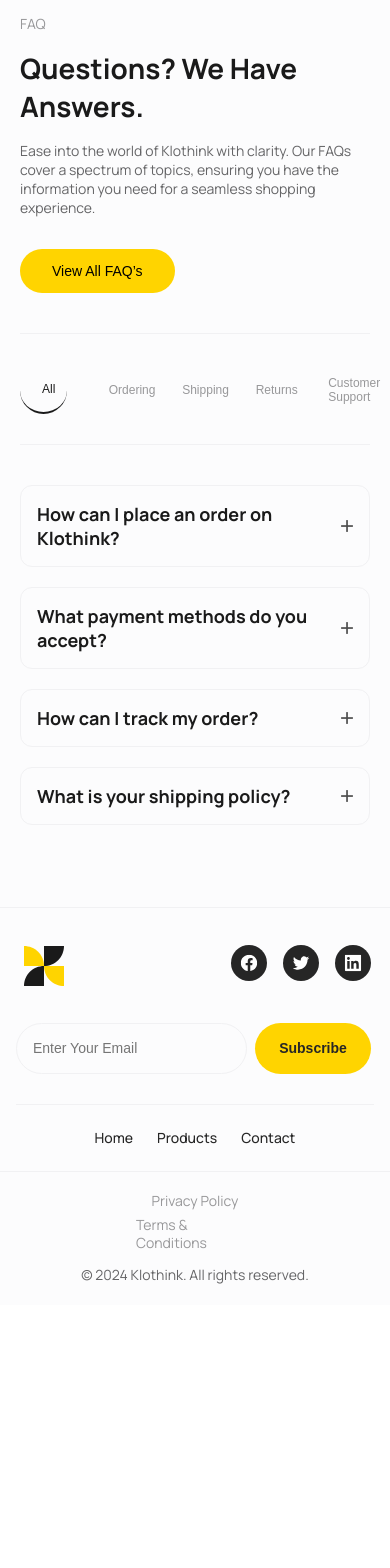
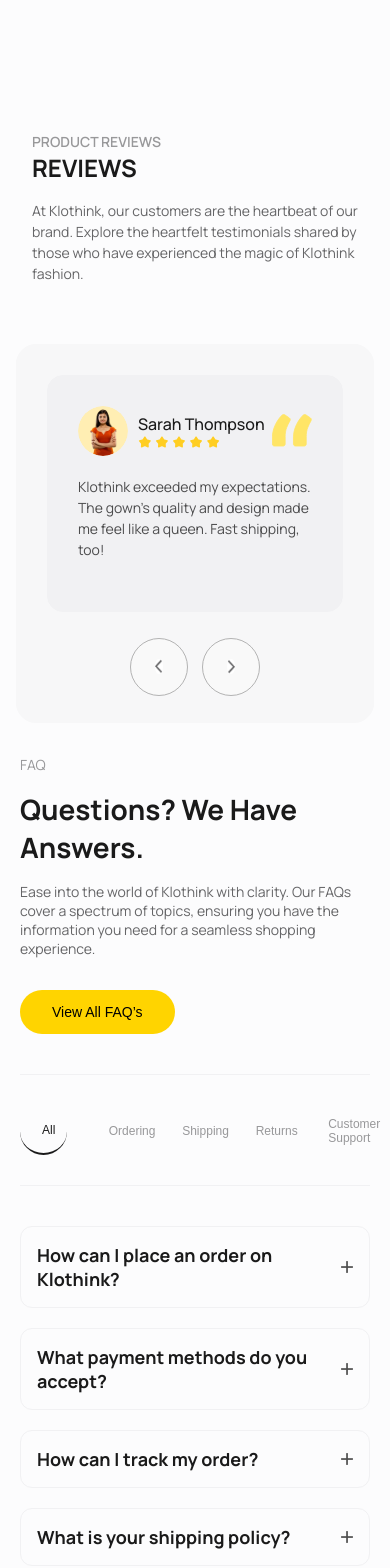
Before and after one commit to fadisafwat/frontend-v9-finalproject-x5, a React (Vite) app: page /products in a window 390 px wide. Shown: the part 1280-2848 px from the top of the page. Before the commit the page ends 2585 px from the top, so only its background shows below. Built offline with nearby package versions, Linux system fonts and the light colour scheme; a web font is replaced by a local one.

Commit message:
Fadi - Adding ProductReview Section

```diff
--- a/src/components/CustomersLove/CustomersLove.css
+++ b/src/components/CustomersLove/CustomersLove.css
@@ -24,7 +24,7 @@
 
             .ib-small-text {
                 padding-left: 21px;
-                max-width: 128px;
+                max-width: 200px;
                 height: 25px;
                 color: #98989A;
                 font-weight: 600;
@@ -77,7 +77,7 @@
 
                 .ib-small-text {
                     padding-left: 14px;
-                    max-width: 99px;
+                    max-width: 195px;
                     height: 19px;
                 }
             }
@@ -123,7 +123,7 @@
 
                 .ib-small-text {
                     padding-left: 0px;
-                    max-width: 99px;
+                    max-width: 195px;
                     height: 19px;
                     font-size: 14px;
                 }
--- /dev/null
+++ b/src/components/CustomersLove/ProductReviews.jsx
@@ -0,0 +1,18 @@
+import './CustomersLove.css'
+const ProductReviews = () => {
+    return (
+        <div className="ib-customers-love">
+            <div className="ib-container-items">
+                <div className="ib-title-container">
+                    <h1>REVIEWS</h1>
+                    <p className="ib-small-text">PRODUCT REVIEWS</p>
+                </div>
+                <p className="ib-description">
+                    At Klothink, our customers are the heartbeat of our brand. Explore the heartfelt testimonials shared by those who have experienced the magic of Klothink fashion.
+                </p>
+            </div>
+        </div>
+    )
+}
+
+export default ProductReviews
--- a/src/components/Footer/Footer.css
+++ b/src/components/Footer/Footer.css
@@ -1,21 +1,25 @@
 .ib-footer {
     display: flex;
     flex-direction: column;
-    margin-top: 50px;
+    margin-top: 150px;
 
     .ib-top-footer {
         display: flex;
         border-width: 1px 0px 1px 0px;
         border-style: solid;
         border-color: #F1F1F3;
+        padding-left: 162px;
+        padding-right: 162px;
+
+
     }
 
     .ib-left-top-footer {
         padding-right: 80px;
         padding-top: 80px;
         padding-bottom: 80px;
-        padding-left: 162px;
         margin: 0px;
+        width: 29.17vw;
     }
 
     .ib-logo-hiddenitm {
@@ -47,6 +51,7 @@
         .ib_user_email {
             padding-top: 16px;
             padding-bottom: 16px;
+            width: 16.82vw;
             padding-left: 20px;
             margin-right: 10px;
             border-radius: 32px;
@@ -78,11 +83,10 @@
 
     .ib-right-top-footer {
         display: flex;
-        justify-content: flex-start;
-        padding-left: 80px;
-        padding-top: 80px;
-        padding-bottom: 80px;
-        padding-right: 162px;
+        justify-content: flex-end;
+        justify-content: space-between;
+        padding: 80px 0px 80px 80px;
+        width: 54vw;
         border-left: 1px solid #F1F1F3;
         gap: 50px;
 
@@ -91,9 +95,14 @@
         }
 
         .ib-links {
-            max-width: 12.56vw;
+            width: 12.55vw;
 
         }
+
+        .ib-small-link {
+            width: 4.22vw;
+        }
+
 
         h3 {
             padding-bottom: 24px;
@@ -181,10 +190,26 @@
 @media screen and (max-width:1440px) {
 
     .ib-footer {
+        display: flex;
+        flex-direction: column;
+        margin-top: 100px;
+
+        .ib-top-footer {
+            display: flex;
+            width: 100vw;
+            padding-left: 80px;
+            padding-right: 80px;
+
+
+        }
+
 
         .ib-left-top-footer {
-            padding-left: 80px;
-
+            padding-right: 80px;
+            padding-top: 80px;
+            padding-bottom: 80px;
+            margin: 0px;
+            width: 30.21;
         }
 
         .ib-logo-hiddenitm {
@@ -193,7 +218,6 @@
             .ib-shop-logo {
                 padding: 6px;
                 max-width: 60px;
-                margin-right: 295px;
 
                 .ib-shop-logo-img {
                     max-width: 48px;
@@ -206,11 +230,11 @@
         .ib-email-sub-btn {
             .ib_user_email {
                 padding-top: 14px;
-                padding-right: 109px;
                 padding-bottom: 14px;
                 padding-left: 16px;
                 margin-right: 8px;
                 font-size: 14px;
+                width: 16.042vw;
 
             }
 
@@ -226,16 +250,18 @@
         .ib-right-top-footer {
             display: flex;
             justify-content: flex-end;
-            padding-left: 60px;
-            padding-top: 60px;
-            padding-bottom: 60px;
-            padding-right: 80px;
+            justify-content: space-between;
+            padding: 60px 0px 60px 60px;
+            width: 59.5vw;
+            gap: 40px;
 
             .ib-links {
-                padding-right: 45px;
+                width: 13.565vw;
             }
 
-
+            .ib-small-link {
+                width: 6.07vw;
+            }
 
             p {
                 padding-bottom: 14px;
@@ -295,26 +321,38 @@
 
 }
 
+
 @media screen and (max-width:992px) {
 
 
     .ib-footer {
         display: flex;
         flex-direction: column;
+        margin-top: 80px;
 
         .ib-top-footer {
             display: flex;
             flex-direction: column;
             border-top: 1px solid #F1F1F3;
             border-bottom: 0px;
+            padding-right: 19px;
+            padding-left: 19px;
+            padding-top: 30px;
+            padding-bottom: 0px;
+            margin: 0px;
+            width: 100vw;
         }
 
         .ib-left-top-footer {
 
-            padding-right: 19px;
-            padding-top: 30px;
+            padding-right: 0px;
+            padding-top: 0px;
             padding-bottom: 30px;
-            padding-left: 16px;
+            padding-left: 0px;
+            padding-right: 0px;
+            padding-top: 0px;
+            margin: 0px;
+            width: 91.03vw;
 
         }
 
@@ -322,6 +360,7 @@
             display: flex;
             justify-content: space-between;
             padding-bottom: 24px;
+            width: 91.03vw;
 
             .ib-small-screen {
                 display: flex;
@@ -346,6 +385,7 @@
             .ib-shop-logo {
                 padding: 8px;
                 max-width: 50px;
+                max-height: 50px;
                 margin-right: 0px;
 
                 .ib-shop-logo-img {
@@ -358,13 +398,13 @@
 
         .ib-email-sub-btn {
             display: flex;
+            justify-content: flex-start;
 
             .ib_user_email {
-                width: 59.24vw;
+                width: 59.231vw;
                 padding-top: 14px;
                 padding-bottom: 14px;
                 padding-left: 16px;
-                margin-right: 8px;
                 border: 1px solid #F1F1F3;
                 font-size: 14px;
 
@@ -374,7 +414,7 @@
 
             .ib-subscribe-btn {
                 font-size: 14px;
-                width: 29.75vw;
+                width: 29.744vw;
                 padding-top: 14px;
                 padding-right: 24px;
                 padding-bottom: 14px;
@@ -394,6 +434,8 @@
             border-left: 0px;
             margin-left: 16px;
             margin-right: 16px;
+            width: 83.6vw;
+            gap: 0px;
 
 
             .ib-home-prod-cont {
@@ -439,8 +481,7 @@
                 display: flex;
                 flex-direction: column-reverse;
                 align-items: center;
-                padding-left: 136px;
-                padding-right: 136px;
+                justify-content: center;
 
                 .ib-p-ter,
                 .ib-p-priv {
--- a/src/components/SliderTestimonials/SliderTestimonials.css
+++ b/src/components/SliderTestimonials/SliderTestimonials.css
@@ -141,7 +141,7 @@
         width: 58px;
         height: 58px;
         position: absolute;
-        top: 283px;
+        top: 293px;
         display: flex;
         justify-content: center;
         align-items: center;
--- a/src/pages/Products.jsx
+++ b/src/pages/Products.jsx
@@ -5,6 +5,8 @@
 import ProductFeatures from "../components/Product/ProductFeatures";
 import FaqSection from "../components/FAQ/FaqSection";
 import "./product.css";
+import SliderTestimonials from "../components/SliderTestimonials/SliderTestimonials";
+import ProductReviews from "../components/CustomersLove/ProductReviews";
 
 
 const Products = () => {
@@ -20,6 +22,10 @@
         </div>
       </section>
       <section>
+        <ProductReviews />
+        <SliderTestimonials />
+      </section>
+      <section>
         <FaqSection/>
       </section>
     </>
```
